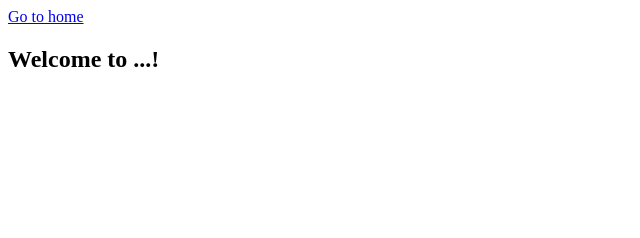
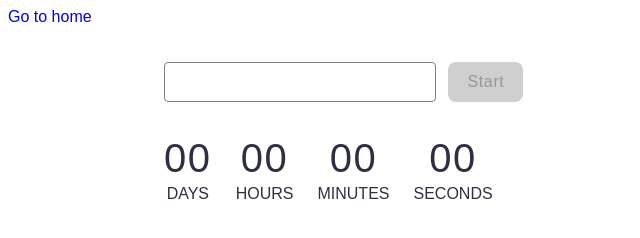
Before and after one commit to PdaDmitry/goit-js-hw-10, a website built with Vite: page src/1-timer.html in a window 1280 px wide. Shown: the whole page, without its empty margins (0-640 px from the left). Built offline with nearby package versions, Linux system fonts and the light colour scheme.

Commit message:
create a structure, connecting libraries, css styles

```diff
--- a/package.json
+++ b/package.json
@@ -9,12 +9,14 @@
     "preview": "vite preview"
   },
   "devDependencies": {
-    "vite": "^4.5.2",
-    "glob": "^8.1.0"
+    "glob": "^8.1.0",
+    "vite": "^4.5.2"
   },
   "author": "Alexander Repeta <alexander.repeta@gmail.com>",
   "license": "ISC",
   "dependencies": {
+    "flatpickr": "^4.6.13",
+    "izitoast": "^1.4.0",
     "vite-plugin-full-reload": "^1.0.5",
     "vite-plugin-html-inject": "^1.0.1"
   }
--- a/src/1-timer.html
+++ b/src/1-timer.html
@@ -12,9 +12,29 @@
 <body>
     <section>
         <a href="./index.html">Go to home</a>
-        <h1>Welcome to ...!</h1>
     </section>
-    <!-- <ul class="gallery"></ul> -->
+    <input type="text" id="datetime-picker" />
+    <button type="button" data-start>Start</button>
+
+    <div class="timer">
+        <div class="field">
+            <span class="value" data-days>00</span>
+            <span class="label">Days</span>
+        </div>
+        <div class="field">
+            <span class="value" data-hours>00</span>
+            <span class="label">Hours</span>
+        </div>
+        <div class="field">
+            <span class="value" data-minutes>00</span>
+            <span class="label">Minutes</span>
+        </div>
+        <div class="field">
+            <span class="value" data-seconds>00</span>
+            <span class="label">Seconds</span>
+        </div>
+    </div>
+
     <script type="module" src="./js/1-timer.js"></script>
 </body>
 
--- a/src/css/1-timer.css
+++ b/src/css/1-timer.css
@@ -0,0 +1,142 @@
+* {
+    box-sizing: border-box;
+}
+
+
+body {
+    font-family: "Montserrat",
+        sans-serif;
+}
+
+a {
+    text-decoration: none;
+}
+
+h1,
+h2,
+h3,
+h4,
+h5,
+h6,
+p {
+    margin-top: 0;
+    margin-bottom: 0;
+}
+
+ul {
+    margin-top: 0;
+    margin-bottom: 0;
+    padding-left: 0;
+}
+
+img {
+    display: block;
+    max-width: 100%;
+    height: auto;
+}
+
+input,
+textarea,
+button {
+    font-family: inherit;
+    margin: 0;
+}
+
+/* ========================================= */
+
+.input {
+    border-radius: 4px;
+    width: 272px;
+    height: 40px;
+
+    background: #fff;
+    margin: 36px 8px 32px 156px;
+
+    font-weight: 400;
+    font-size: 16px;
+    line-height: 1.5;
+    letter-spacing: 0.04em;
+    color: #422e2e;
+    padding: 8px 16px;
+    border: 1px solid #808080;
+}
+
+.input:hover {
+    border: 1px solid #2E2F42;
+    background-color: #FFFFFF;
+    fill: #4E75FF;
+}
+
+.input:active {
+    border: 1px solid #4E75FF;
+    background-color: #FFFFFF;
+}
+
+.input:disabled {
+    border: 1px solid #808080;
+    background-color: #FAFAFA;
+}
+
+.btn-start {
+    display: inline-flex;
+    border-radius: 8px;
+    padding: 8px 16px;
+    width: 75px;
+    height: 40px;
+    justify-content: center;
+    align-items: center;
+
+    font-weight: 500;
+    font-size: 16px;
+    line-height: 1.5;
+    letter-spacing: 0.04em;
+    border: none;
+
+    background: #cfcfcf;
+    color: #989898;
+}
+
+.btn-normal {
+    color: #FFFFFF;
+    background: #4e75ff;
+}
+
+.btn-normal:hover {
+    background: #6c8cff;
+
+}
+
+/* was */
+.timer {
+    display: flex;
+    gap: 24px;
+    margin-left: 156px;
+
+}
+
+/* was */
+.field {
+    display: flex;
+    flex-direction: column;
+    align-items: center;
+}
+
+/* was */
+.value {
+    font-weight: 400;
+    font-size: 40px;
+    line-height: 1.2;
+    letter-spacing: 0.04em;
+    color: #2e2f42;
+
+}
+
+/* was */
+.label {
+    font-weight: 400;
+    font-size: 16px;
+    line-height: 1.5;
+    color: #2e2f42;
+
+    text-transform: uppercase;
+}
--- a/src/js/1-timer.js
+++ b/src/js/1-timer.js
@@ -1 +1,29 @@
-console.log('Timer!');
+'use strict';
+
+import flatpickr from 'flatpickr';
+import 'flatpickr/dist/flatpickr.min.css';
+
+import iziToast from 'izitoast';
+import 'izitoast/dist/css/iziToast.min.css';
+
+const input = document.getElementById('datetime-picker');
+input.classList.add('input');
+// input.textContent = new Date();
+// console.log(input.textContent);
+
+const button = document.querySelector('button');
+button.classList.add('btn-start');
+
+// const currentDate = new Date();
+
+// // Get year, month, day, hours, and minutes
+// const year = currentDate.getFullYear();
+// const month = String(currentDate.getMonth() + 1).padStart(2, '0'); // Months are zero-based
+// const day = String(currentDate.getDate()).padStart(2, '0');
+// const hours = String(currentDate.getHours()).padStart(2, '0');
+// const minutes = String(currentDate.getMinutes()).padStart(2, '0');
+
+// // Format the date and time as needed
+// const formattedDateTime = `${year}-${month}-${day} ${hours}:${minutes}`;
+// input.textContent = formattedDateTime;
+// console.log(formattedDateTime);
```
Also changed, not shown: 1 other file.
